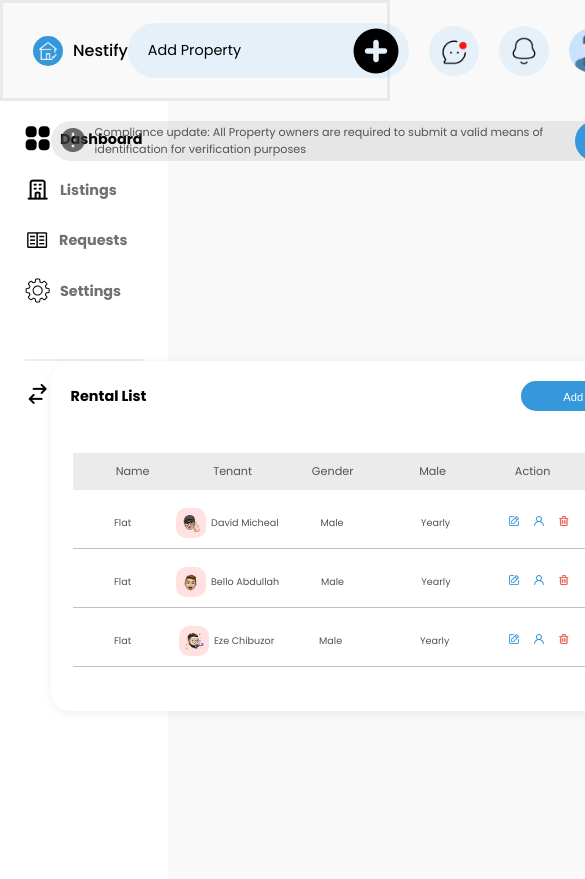
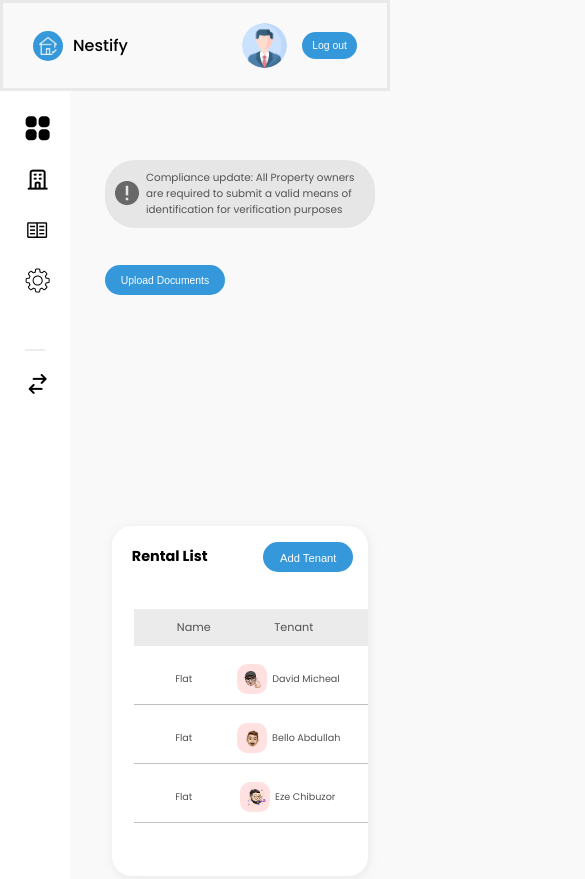
Before and after one commit to SilvernusIfoghale/TechyJaunt-Project, a plain HTML site: page landlord/index.html in a window 390 px wide. Shown: the top 879 px of the page, 585 px wide, since content can reach past the window. Drawn offline with Linux system fonts and the light colour scheme; no server answers; files whose address does not match are found by name.

Commit message:
Working on responsiveness

```diff
--- a/landlord/index.html
+++ b/landlord/index.html
@@ -37,9 +37,12 @@
             </div>
             <h1>Nestify</h1>
           </div>
+
           <div class="right-nav">
+            <div class="toggle-nav">
               <div class="search-container">
                 <p>Add Property</p>
+
                 <div class="search-icon-container">
                   <div class="search-icon">
                     <img src="./icons/Vector.png" alt="" />
@@ -56,6 +59,8 @@
                   <img src="./icons/Notification.png" alt="" />
                 </div>
               </div>
+            </div>
+
             <div class="profile-container">
               <div class="profile-icon">
                 <img
@@ -123,7 +128,7 @@
         </div>
       </div>
       <div class="main-section">
-        <div>
+        <div class="center">
           <div class="upload-container">
             <div class="upload-img">
               <img src="./icons/ooui_notice.png" alt="caution" />
--- a/landlord/style.css
+++ b/landlord/style.css
@@ -28,6 +28,7 @@ body {
   font-size: 0.9rem;
   background-color: var(--background);
   min-height: 100vh;
+  overflow-x: hidden;
 }
 
 .header-section {
@@ -76,8 +77,8 @@ body {
   justify-content: space-between;
   width: 300px;
   padding: 5px 0;
-  padding-left: 20px;
-  padding-right: 10px;
+  padding-left: 15px;
+  padding-right: 5px;
   border-radius: 50px;
   background-color: var(--lighter-blue);
 }
@@ -119,7 +120,7 @@ body {
 }
 .panel-container {
   background-color: #ffffff;
-  height: 100vh;
+  min-height: 100vh;
   width: 180px;
   margin-right: 20px;
   padding: 15px 25px;
@@ -160,22 +161,6 @@ body {
   }
 }
 
-.living-room {
-  border-radius: 30px;
-  background-color: var(--brown);
-  width: 125px;
-  height: 30px;
-  display: flex;
-  align-items: center;
-  padding: 15px 3px;
-  padding-left: 5px;
-  margin: 0 15px;
-}
-.living-room p {
-  color: #ffffff;
-  padding-left: 16px;
-  font-size: 0.7rem;
-}
 .main-section {
   display: flex;
   /* flex-wrap: wrap; */
@@ -183,8 +168,13 @@ body {
   justify-content: center;
   width: 100%;
   padding: 10px;
+  margin: 0 20px;
+  overflow-x: scroll;
 }
-
+.toggle-nav {
+  display: flex;
+  gap: 10px;
+}
 .upload-container {
   display: flex;
   align-items: center;
@@ -193,7 +183,7 @@ body {
   padding-left: 10px;
   border-radius: 30px;
   background-color: var(--faded-brown);
-  font-size: 0.7rem;
+  font-size: 0.65rem;
   color: var(--box-color);
   margin-bottom: 200px;
 }
@@ -202,13 +192,13 @@ body {
   margin-top: 3px;
 }
 .upload-btn {
-  width: 140px;
+  width: 120px;
   border-radius: 30px;
   border: none;
   height: 40px;
   padding: 10px;
   color: white;
-  font-size: 0.7rem;
+  font-size: 0.65rem;
   background-color: var(--primary-color);
 }
 
@@ -341,3 +331,109 @@ td {
 .btn-logout:hover {
   background-color: var(--btn-hover);
 }
+
+@media screen and (max-width: 900px) {
+  .main-section {
+    gap: 5px;
+    margin: 0 5px;
+  }
+  .upload-container {
+    position: relative;
+  }
+  .center {
+    display: grid;
+    place-items: center;
+  }
+
+  .toggle-nav {
+    display: none;
+  }
+  .panel-container {
+    width: 70px;
+  }
+  .panel-group h4 {
+    display: none;
+  }
+}
+
+@media screen and (max-width: 800px) {
+  .upload-container {
+    gap: 7px;
+    margin-top: 10px;
+    padding-left: 10px;
+    padding: 10px;
+    /* max-width: 90%; */
+  }
+  .title {
+    position: relative;
+  }
+  .add-tenant {
+    position: absolute;
+    right: 15px;
+    width: 90px;
+    border-radius: 30px;
+    border: none;
+    height: 30px;
+    padding: 10px;
+    color: white;
+    font-size: 0.7rem;
+    background-color: var(--primary-color);
+  }
+}
+
+@media screen and (max-width: 600px) {
+  .btn-logout {
+    font-size: 0.65rem;
+    background-color: var(--primary-color);
+    cursor: pointer;
+    padding: 8px;
+    width: 55px;
+    border: none;
+    border-radius: 15px;
+    color: white;
+  }
+  .right-nav {
+    gap: 5px;
+  }
+  .header {
+    gap: 15px;
+  }
+  .upload-btn {
+    position: absolute;
+    left: 0;
+    top: 80px;
+    width: 120px;
+    border-radius: 30px;
+    border: none;
+    height: 26px;
+    padding: 10px;
+    color: white;
+    font-size: 0.65rem;
+    background-color: var(--primary-color);
+  }
+  .add-tenant {
+    width: 90px;
+    border-radius: 30px;
+    border: none;
+    height: 30px;
+    padding: 10px;
+    color: white;
+    font-size: 0.7rem;
+    background-color: var(--primary-color);
+  }
+}
+@media screen and (max-width: 400px) {
+  .upload-btn {
+    position: absolute;
+    left: 0;
+    top: 105px;
+    width: 120px;
+    border-radius: 30px;
+    border: none;
+    height: 30px;
+    padding: 10px;
+    color: white;
+    font-size: 0.65rem;
+    background-color: var(--primary-color);
+  }
+}
```
Lines whose indentation alone changed are shown as unchanged.
